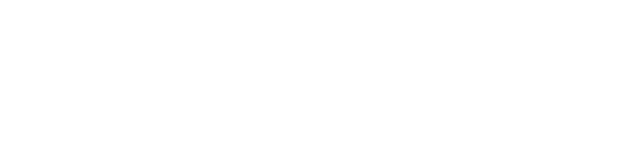
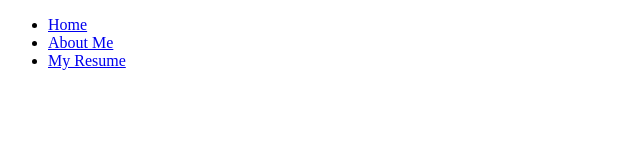
Before and after one commit to CCPS389512/CCPS389512.github.io, a plain HTML site: page index.html in a window 1280 px wide. Shown: the whole page, without its empty margins (0-640 px from the left). Drawn offline with Linux system fonts and the light colour scheme.

Commit message:
Update index.html

```diff
--- a/index.html
+++ b/index.html
@@ -2,6 +2,15 @@
 <html>
 <head>
 </head>
+  <header>
+    <nav>
+      <ul>
+        <li><a href="./index.html">Home</a></li>
+              <li><a href="./aboutme.html">About Me</a></li>
+        <li><a href="./myresume.pdf" target="_blank">My Resume</a></li>
+      </ul>
+    </nav>
+  </header>
 <body>
   </body>
   <foot>
```
